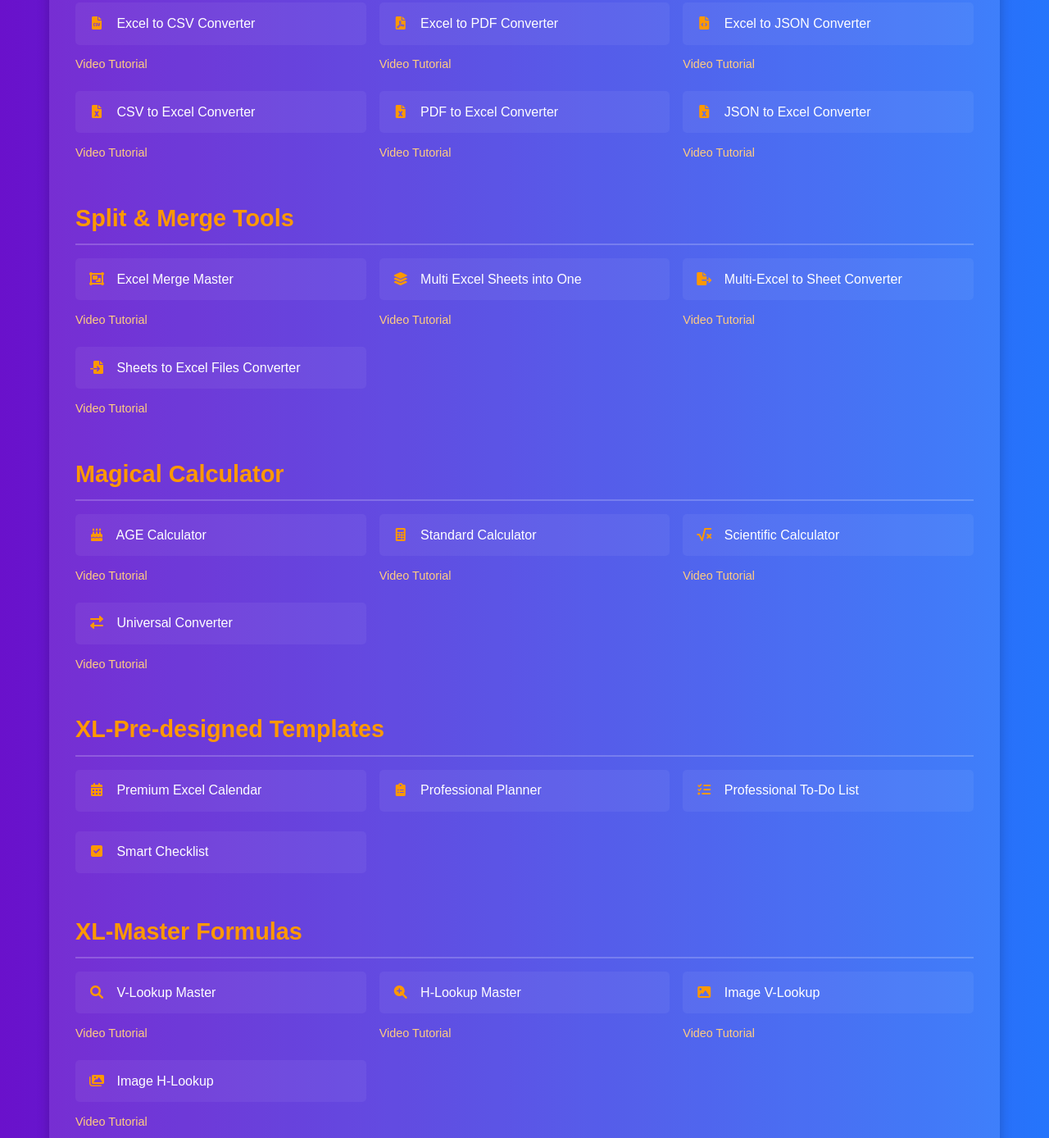
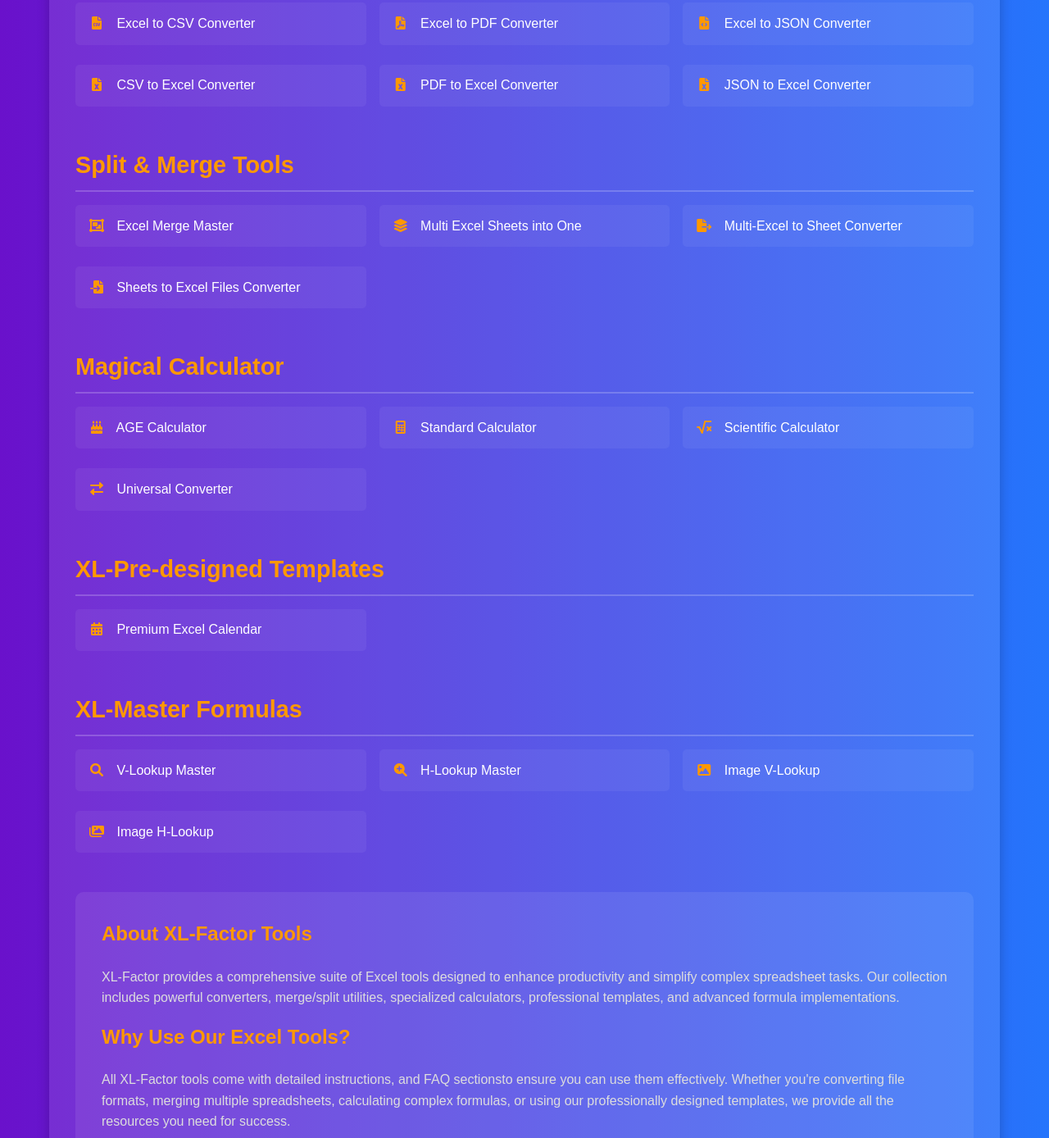
Before and after one commit to XL-Factor/XL-Factor, a plain HTML site: page sitemap.html in a window 1280 px wide. Shown: the part 1001-2389 px from the top of the page at 82% size. Drawn offline with Linux system fonts and the light colour scheme.

Commit message:
Update sitemap.html

```diff
--- a/sitemap.html
+++ b/sitemap.html
@@ -395,7 +395,7 @@
                                 <i class="fas fa-file-csv"></i> Excel to CSV Converter
                             </a>
                             <div class="tool-features">
-                                <a href="excel-to-csv.html#video">Video Tutorial</a>
+                                <!-- <a href="excel-to-csv.html#video">Video Tutorial</a> -->
                             </div>
                         </div>
                         <div>
@@ -403,7 +403,7 @@
                                 <i class="fas fa-file-pdf"></i> Excel to PDF Converter
                             </a>
                             <div class="tool-features">
-                                <a href="excel-to-pdf.html#video">Video Tutorial</a>
+                               <!-- <a href="excel-to-pdf.html#video">Video Tutorial</a> -->
                             </div>
                         </div>
                         <div>
@@ -411,7 +411,7 @@
                                 <i class="fas fa-file-code"></i> Excel to JSON Converter
                             </a>
                             <div class="tool-features">
-                                <a href="excel-to-json.html#video">Video Tutorial</a>
+                               <!-- <a href="excel-to-json.html#video">Video Tutorial</a> -->
                             </div>
                         </div>
                         <div>
@@ -419,7 +419,7 @@
                                 <i class="fas fa-file-excel"></i> CSV to Excel Converter
                             </a>
                             <div class="tool-features">
-                                <a href="csv-to-excel.html#video">Video Tutorial</a>
+                               <!-- <a href="csv-to-excel.html#video">Video Tutorial</a> -->
                             </div>
                         </div>
                         <div>
@@ -427,7 +427,7 @@
                                 <i class="fas fa-file-excel"></i> PDF to Excel Converter
                             </a>
                             <div class="tool-features">
-                                <a href="pdf-to-excel.html#video">Video Tutorial</a>
+                               <!-- <a href="pdf-to-excel.html#video">Video Tutorial</a> -->
                             </div>
                         </div>
                         <div>
@@ -435,7 +435,7 @@
                                 <i class="fas fa-file-excel"></i> JSON to Excel Converter
                             </a>
                             <div class="tool-features">
-                                <a href="json-to-excel.html#video">Video Tutorial</a>
+                               <!-- <a href="json-to-excel.html#video">Video Tutorial</a> -->
                             </div>
                         </div>
                     </div>
@@ -449,7 +449,7 @@
                                 <i class="fas fa-object-group"></i> Excel Merge Master
                             </a>
                             <div class="tool-features">
-                                <a href="excel-merge-master.html#video">Video Tutorial</a>
+                               <!-- <a href="excel-merge-master.html#video">Video Tutorial</a> -->
                             </div>
                         </div>
                         <div>
@@ -457,7 +457,7 @@
                                 <i class="fas fa-layer-group"></i> Multi Excel Sheets into One
                             </a>
                             <div class="tool-features">
-                                <a href="multi-excel-sheets-into-one.html#video">Video Tutorial</a>
+                               <!-- <a href="multi-excel-sheets-into-one.html#video">Video Tutorial</a> -->
                             </div>
                         </div>
                         <div>
@@ -465,7 +465,7 @@
                                 <i class="fas fa-file-export"></i> Multi-Excel to Sheet Converter
                             </a>
                             <div class="tool-features">
-                                <a href="multi-excel-to-sheet-converter.html#video">Video Tutorial</a>
+                               <!-- <a href="multi-excel-to-sheet-converter.html#video">Video Tutorial</a> -->
                             </div>
                         </div>
                         <div>
@@ -473,7 +473,7 @@
                                 <i class="fas fa-file-import"></i> Sheets to Excel Files Converter
                             </a>
                             <div class="tool-features">
-                                <a href="sheets-to-excel-files-converter.html#video">Video Tutorial</a>
+                               <!-- <a href="sheets-to-excel-files-converter.html#video">Video Tutorial</a> -->
                             </div>
                         </div>
                     </div>
@@ -487,7 +487,7 @@
                                 <i class="fas fa-birthday-cake"></i> AGE Calculator
                             </a>
                             <div class="tool-features">
-                                <a href="age-calculator.html#video">Video Tutorial</a>
+                               <!-- <a href="age-calculator.html#video">Video Tutorial</a> -->
                             </div>
                         </div>
                         <div>
@@ -495,7 +495,7 @@
                                 <i class="fas fa-calculator"></i> Standard Calculator
                             </a>
                             <div class="tool-features">
-                                <a href="standard-calculator.html#video">Video Tutorial</a>
+                               <!-- <a href="standard-calculator.html#video">Video Tutorial</a> -->
                             </div>
                         </div>
                         <div>
@@ -503,7 +503,7 @@
                                 <i class="fas fa-square-root-alt"></i> Scientific Calculator
                             </a>
                             <div class="tool-features">
-                                <a href="scientific-calculator.html#video">Video Tutorial</a>
+                               <!-- <a href="scientific-calculator.html#video">Video Tutorial</a> -->
                             </div>
                         </div>
                         <div>
@@ -511,7 +511,7 @@
                                 <i class="fas fa-exchange-alt"></i> Universal Converter
                             </a>
                             <div class="tool-features">
-                                <a href="universal-converter.html#video">Video Tutorial</a>
+                               <!-- <a href="universal-converter.html#video">Video Tutorial</a> -->
                             </div>
                         </div>
                     </div>
@@ -525,21 +525,6 @@
                                 <i class="fas fa-calendar-alt"></i> Premium Excel Calendar
                             </a>
                         </div>
-                        <div>
-                            <a href="planner.html" class="sitemap-link">
-                                <i class="fas fa-clipboard-list"></i> Professional Planner
-                            </a>
-                        </div>
-                        <div>
-                            <a href="to-do-list.html" class="sitemap-link">
-                                <i class="fas fa-tasks"></i> Professional To-Do List
-                            </a>
-                        </div>
-                        <div>
-                            <a href="checklist.html" class="sitemap-link">
-                                <i class="fas fa-check-square"></i> Smart Checklist
-                            </a>
-                        </div>
                     </div>
                 </div>
 
@@ -551,7 +536,7 @@
                                 <i class="fas fa-search"></i> V-Lookup Master
                             </a>
                             <div class="tool-features">
-                                <a href="v-lookup-master.html#video">Video Tutorial</a>
+                               <!-- <a href="v-lookup-master.html#video">Video Tutorial</a> -->
                             </div>
                         </div>
                         <div>
@@ -559,7 +544,7 @@
                                 <i class="fas fa-search-plus"></i> H-Lookup Master
                             </a>
                             <div class="tool-features">
-                                <a href="h-lookup-master.html#video">Video Tutorial</a>
+                               <!-- <a href="h-lookup-master.html#video">Video Tutorial</a> -->
                             </div>
                         </div>
                         <div>
@@ -567,7 +552,7 @@
                                 <i class="fas fa-image"></i> Image V-Lookup
                             </a>
                             <div class="tool-features">
-                                <a href="image-v-lookup.html#video">Video Tutorial</a>
+                               <!-- <a href="image-v-lookup.html#video">Video Tutorial</a> -->
                             </div>
                         </div>
                         <div>
@@ -575,7 +560,7 @@
                                 <i class="fas fa-images"></i> Image H-Lookup
                             </a>
                             <div class="tool-features">
-                                <a href="image-h-lookup.html#video">Video Tutorial</a>
+                               <!-- <a href="image-h-lookup.html#video">Video Tutorial</a> -->
                             </div>
                         </div>
                     </div>
@@ -587,7 +572,7 @@
                     <p>XL-Factor provides a comprehensive suite of Excel tools designed to enhance productivity and simplify complex spreadsheet tasks. Our collection includes powerful converters, merge/split utilities, specialized calculators, professional templates, and advanced formula implementations.</p>
 
                     <h2>Why Use Our Excel Tools?</h2>
-                    <p>All XL-Factor tools come with detailed instructions, FAQ sections, and video tutorials to ensure you can use them effectively. Whether you're converting file formats, merging multiple spreadsheets, calculating complex formulas, or using our professionally designed templates, we provide all the resources you need for success.</p>
+                    <p>All XL-Factor tools come with detailed instructions, and FAQ sectionsto ensure you can use them effectively. Whether you're converting file formats, merging multiple spreadsheets, calculating complex formulas, or using our professionally designed templates, we provide all the resources you need for success.</p>
 
                     <h2>Easy Navigation</h2>
                     <p>This sitemap helps both users and search engines understand the structure of our website and find all available resources. Bookmark this page for quick access to any tool or information you need.</p>
```
